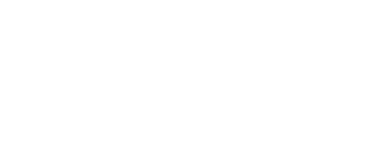
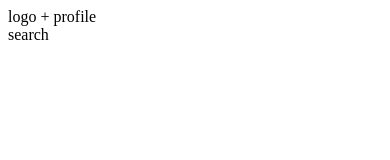
Before and after one commit to dwgrossberg/dynamicUI, a plain HTML site: page index.html in a window 390 px wide. Drawn offline with Linux system fonts and the light colour scheme.

Commit message:
Setup mobile menu html container

```diff
--- a/index.html
+++ b/index.html
@@ -11,7 +11,11 @@
   <body>
     <div id="content">
       <div id="dropdown-menu"></div>
-      <div id="mobile-menu"></div>
+      <div class="mobile-container">
+        <div class="mobile-logo">logo + profile</div>
+        <div id="mobile-menu"></div>
+        <div class="mobile-search">search</div>
+      </div>
       <div id="image-slider"></div>
     </div>
   </body>
```
